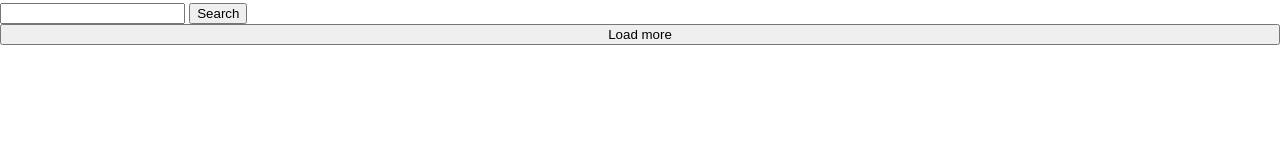
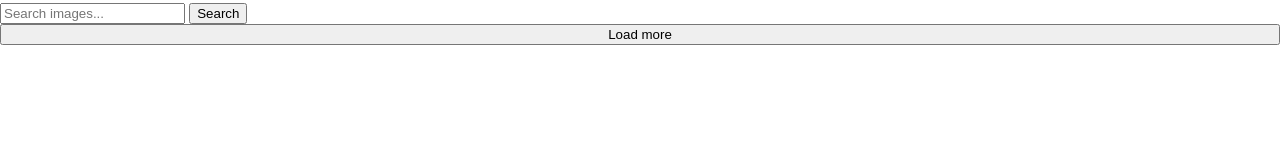
Before and after one commit to evelina2707/goit-js-hw-12, a plain HTML site: page index.html in a window 1280 px wide. Drawn offline with Linux system fonts and the light colour scheme.

Commit message:
Deploying to gh-pages from @ evelina2707/goit-js-hw-12@1a156482eb3eb573d95534ae4e6b3ae620468cf5 🚀

```diff
--- a/index.html
+++ b/index.html
@@ -4,15 +4,22 @@
     <meta charset="UTF-8" />
     <link rel="icon" type="image/svg+xml" href="/goit-js-hw-12/favicon.svg" />
     <meta name="viewport" content="width=device-width, initial-scale=1.0" />
-    <title>Vanilla App Template</title>
+    <title>Image Search Gallery</title>
     <script type="module" crossorigin src="/goit-js-hw-12/index.js"></script>
     <link rel="modulepreload" crossorigin href="/goit-js-hw-12/assets/vendor-DQvd0HNi.js">
     <link rel="stylesheet" crossorigin href="/goit-js-hw-12/assets/vendor-DumFYO8Z.css">
     <link rel="stylesheet" crossorigin href="/goit-js-hw-12/assets/index-DvPDDfy5.css">
   </head>
   <body>
-    <form class="search-form">
-      <input name="searchQuery" />
+    <form class="form">
+      <label>
+        <input
+          type="text"
+          name="searchQuery"
+          placeholder="Search images..."
+          required
+        />
+      </label>
       <button type="submit">Search</button>
     </form>
 
```
